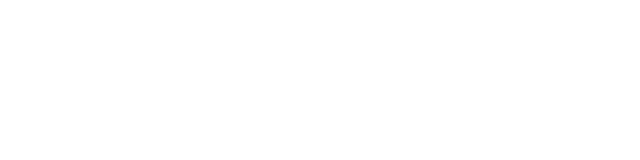
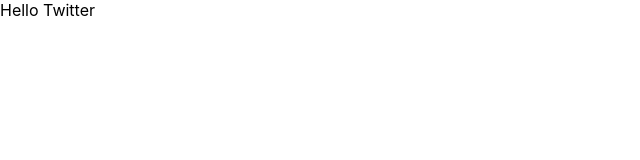
Before and after one commit to HayaAbuRaed/twitter-clone, a React (Create React App) app: page / in a window 1280 px wide. Shown: the top 160 px of the page, without its empty margins (0-640 px from the left). Built offline with nearby package versions, Linux system fonts and the light colour scheme.

Commit message:
routes setup

```diff
--- a/package.json
+++ b/package.json
@@ -1,7 +1,6 @@
 {
   "name": "twitter-clone",
   "version": "0.1.0",
-  "type": "module",
   "private": true,
   "dependencies": {
     "@emotion/react": "^11.11.4",
@@ -14,6 +13,7 @@
     "dotenv-expand": "^11.0.6",
     "react": "^18.3.1",
     "react-dom": "^18.3.1",
+    "react-router-dom": "^6.23.0",
     "react-scripts": "5.0.1",
     "web-vitals": "^2.1.0"
   },
--- a/src/App.js
+++ b/src/App.js
@@ -1,9 +1,8 @@
 import "./App.css";
+import AppRoutes from "./Routes/AppRoutes";
 
-function App() {
-  console.log(process.env.REACT_APP_RapidAPI_Key);
-
-  return <div className="App"></div>;
-}
+const App = () => {
+  return <AppRoutes />;
+};
 
 export default App;
--- /dev/null
+++ b/src/Routes/AppRoutes.js
@@ -0,0 +1,13 @@
+import { useRoutes } from "react-router-dom";
+import publicRoutes from "./publicRoutes";
+import { Suspense } from "react";
+
+
+const AppRoutes = () => {
+  const appRoutes = useRoutes([publicRoutes]);
+
+  // return appRoutes;
+  return <Suspense fallback={<div>Loading...</div>}>{appRoutes}</Suspense>;
+};
+
+export default AppRoutes;
--- /dev/null
+++ b/src/Routes/publicRoutes.js
@@ -0,0 +1,24 @@
+import { lazy } from "react";
+import { Outlet } from "react-router-dom";
+
+const Home = lazy(() => import("../pages/Home/Home.jsx"));
+const Layout = lazy(() => import("../containers/Layout/index.jsx"));
+
+const publicRoutes = {
+  path: "/",
+  element: <Layout />,
+  children: [
+    {
+      element: <Outlet />,
+      children: [
+        {
+          path: "",
+          element: <Home />,
+          index: true,
+        },
+      ],
+    },
+  ],
+};
+
+export default publicRoutes;
--- /dev/null
+++ b/src/containers/Layout/index.jsx
@@ -0,0 +1,12 @@
+import React from "react";
+import { Outlet } from "react-router-dom";
+
+const Layout = () => {
+  return (
+    <div>
+      <Outlet />
+    </div>
+  );
+};
+
+export default Layout;
--- a/src/index.js
+++ b/src/index.js
@@ -1,12 +1,19 @@
-import React from 'react';
-import ReactDOM from 'react-dom/client';
-import App from './App.js';
-import './index.css';
+import React from "react";
+import ReactDOM from "react-dom/client";
+import App from "./App.js";
+import "./index.css";
+import { BrowserRouter, Routes, Route } from "react-router-dom";
 
-const root = ReactDOM.createRoot(document.getElementById('root'));
+const root = ReactDOM.createRoot(document.getElementById("root"));
 
 root.render(
   <React.StrictMode>
-    <App />
+    <BrowserRouter>
+      <Routes>
+        <Route path="/*" element={
+        <App />
+        } />
+      </Routes>
+    </BrowserRouter>
   </React.StrictMode>
 );
--- /dev/null
+++ b/src/pages/Home/Home.jsx
@@ -0,0 +1,11 @@
+import React from 'react'
+
+const Home = () => {
+  return (
+    <div>
+      Hello Twitter
+    </div>
+  )
+}
+
+export default Home
```
Also changed, not shown: 1 other file (tests, documents, lock files or other folders).
